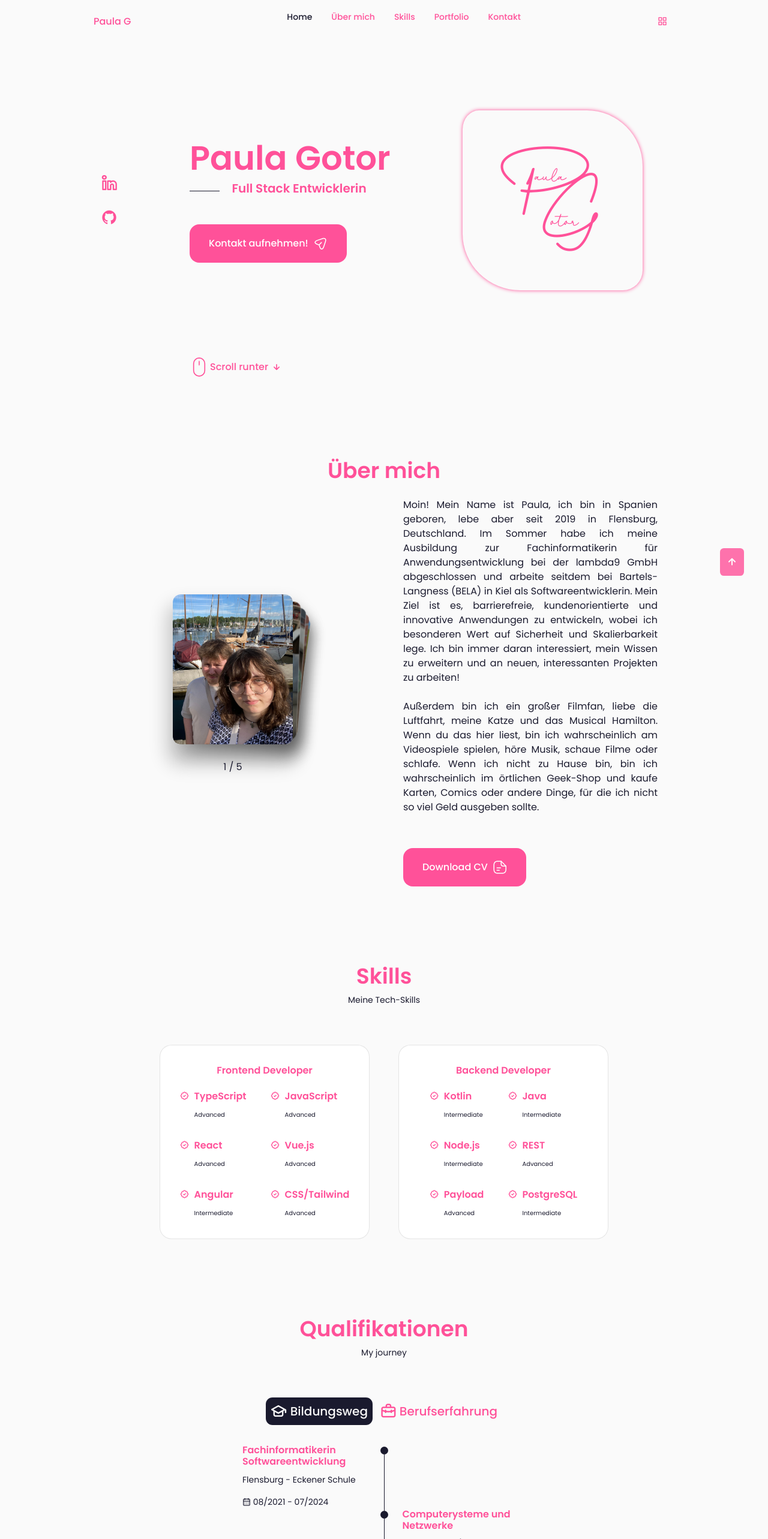
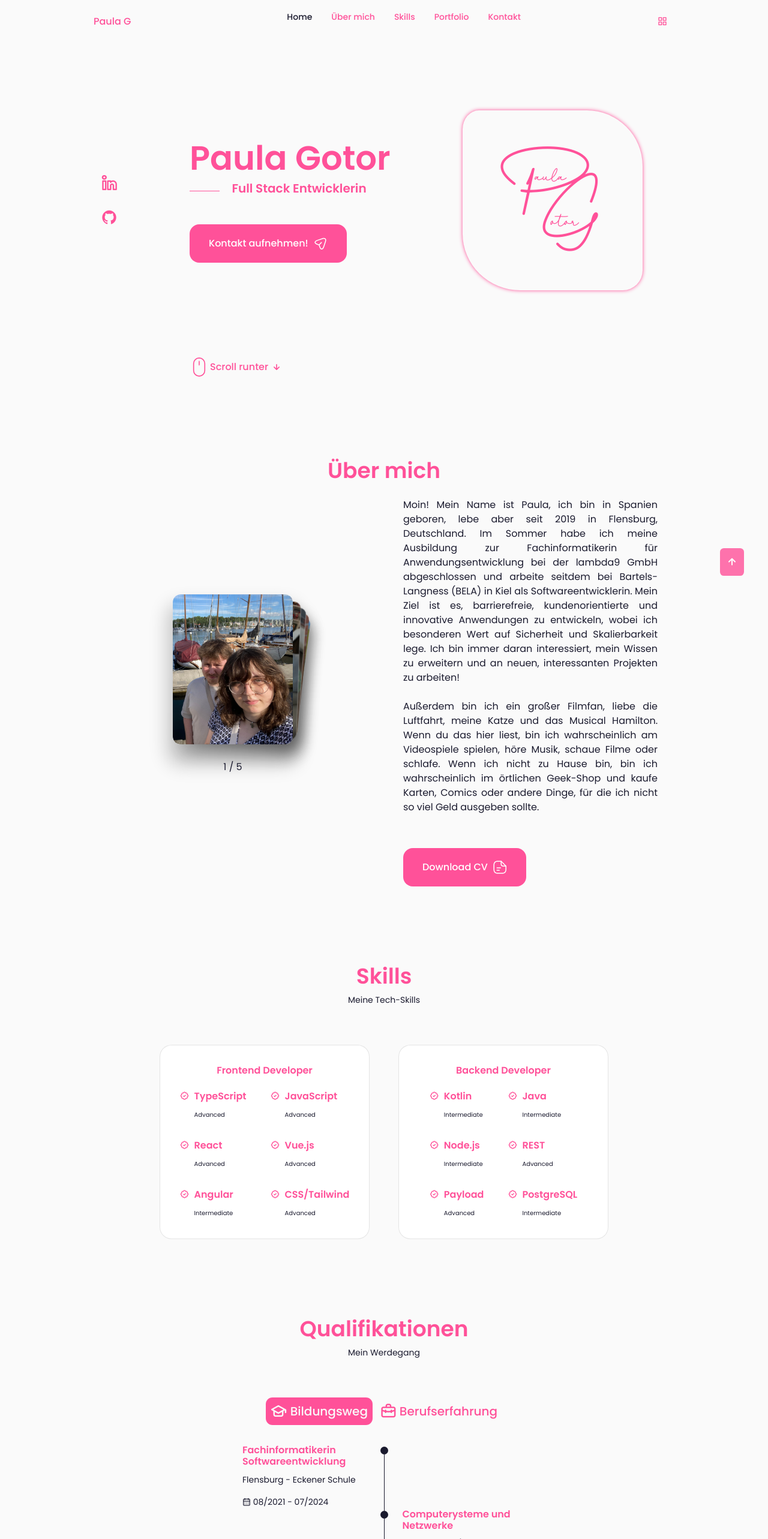
Before and after one commit to pauliecode/portfolio-site, a React (Create React App) app: page / in a window 1280 px wide. Shown: the top 2566 px of the page at 60% size. Built offline with nearby package versions, Linux system fonts and the light colour scheme.

Commit message:
Contents translated to German, small CSS improvements

```diff
--- a/src/components/about/Gallery.css
+++ b/src/components/about/Gallery.css
@@ -3,7 +3,6 @@
 }
 
 .swiper {
-    width: 30%;
     width: 325px;
 }
 
@@ -16,12 +15,11 @@
     font-weight: bold;
     color: var(--text-color);
     background-color: var(--body-color);
-    box-shadow: 0 0px 0px 0 rgba(11, 64, 240, 0.2), 0 25px 30px 10px rgba(0, 0, 0, 0.2);
+    box-shadow: 0 0 0 0 rgba(11, 64, 240, 0.2), 0 25px 30px 10px rgba(0, 0, 0, 0.2);
 }
 
 .swiper-pagination {
     bottom: -50px !important;
-    /*color: var(--hover) !important;*/
 }
 
 .card-img {
--- a/src/components/contact/Contact.jsx
+++ b/src/components/contact/Contact.jsx
@@ -7,8 +7,8 @@ const Contact = () => {
 
     return (
         <section className="contact section" id="contact">
-            <h2 className="section__title">Get in touch</h2>
-            <span className="section__subtitle">Contact Me</span>
+            <h2 className="section__title">Tritt in Kontakt mit mir</h2>
+            <span className="section__subtitle">Gerne kontaktiere mich!</span>
 
             <div className="contact__container container grid">
                 <div className="contact__content">
@@ -20,7 +20,7 @@ const Contact = () => {
                             <h3 className="contact__card-title">Email</h3>
                             <span className="contact__card-data">pau9ale@gmail.com</span>
 
-                            <a href="mailto:pau9ale@@gmail.com" className="contact__button">Write me <i className="bx bx-right-arrow-alt contact__button-icon"></i></a>
+                            <a href="mailto:pau9ale@@gmail.com" className="contact__button">Schreib mir <i className="bx bx-right-arrow-alt contact__button-icon"></i></a>
 
                         </div>
                     </div>
--- a/src/components/home/home.css
+++ b/src/components/home/home.css
@@ -42,7 +42,7 @@
     position: absolute;
     width: 50px;
     height: 1px;
-    background-color: var(--text-color);
+    background-color: var(--title-color);
     left: 0;
     top: 1rem;
 }
@@ -161,7 +161,7 @@
     .home__scroll{
         display: none;
     }
-    .home__subtitle{
+    .home__subtitle::before {
         display: none;
     }
   }
--- a/src/components/qualification/Qualification.jsx
+++ b/src/components/qualification/Qualification.jsx
@@ -12,7 +12,7 @@ const Qualification = () => {
     return (
         <section className="qualification section">
             <h2 className="section__title">Qualifikationen</h2>
-            <span className="section__subtitle">My journey</span>
+            <span className="section__subtitle">Mein Werdegang</span>
 
             <div className="qualification__container container">
                 <div className="qualification__tabs">
--- a/src/components/qualification/qualification.css
+++ b/src/components/qualification/qualification.css
@@ -20,7 +20,7 @@
 }
 
 .qualification__button:hover {
-    background-color: var(--title-color);
+    background-color: var(--title-color-dark);
     color: var(--container-color);
     transition: color 0.4s ease-in-out, background-color 0.4s ease-in-out;
 }
@@ -32,7 +32,7 @@
 
 .qualification__active {
     color: var(--body-color);
-    background-color: var(--title-color-dark);
+    background-color: var(--title-color);
 
 }
 
--- a/src/components/work/Work.jsx
+++ b/src/components/work/Work.jsx
@@ -6,7 +6,7 @@ const Work = () => {
   return (
     <section className="work section" id='portfolio'>
         <h2 className="section__title">Portfolio</h2>
-        <span className="section__subtitle">Most recent works</span>
+        <span className="section__subtitle">Letzten Projekte</span>
 
         <Works />
     </section>
```
